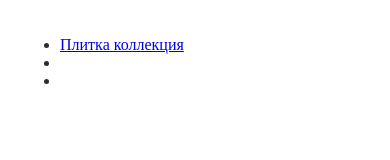
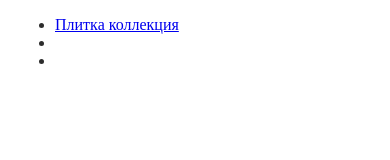
Before and after one commit to Romik1999/vodoley-layout, a website: page src/index.html in a window 390 px wide. Drawn offline with nearby package versions, Linux system fonts and the light colour scheme; files that its build step writes are made by us from their sources.

Commit message:
fix banners styles

```diff
--- a/src/scss/common.scss
+++ b/src/scss/common.scss
@@ -9,10 +9,7 @@ body {
   display: flex;
   flex-direction: column;
   min-height: 100vh;
-
-  @media screen and (max-width: 995px) {
-    font-size: 16px;
-  }
+  font-size: 16px;
 }
 
 main {
@@ -23,11 +20,11 @@ main {
 
 section {
   position: relative;
-  padding: 20px 30px;
+  padding: 0 30px;
   box-sizing: border-box;
 
   @media screen and (max-width: 576px) {
-    padding: 20px;
+    padding: 0 15px;
   }
 }
 
@@ -45,7 +42,7 @@ input {
   }
 }
 
-.swiper{
+.swiper {
   overflow: hidden;
 }
 
```
